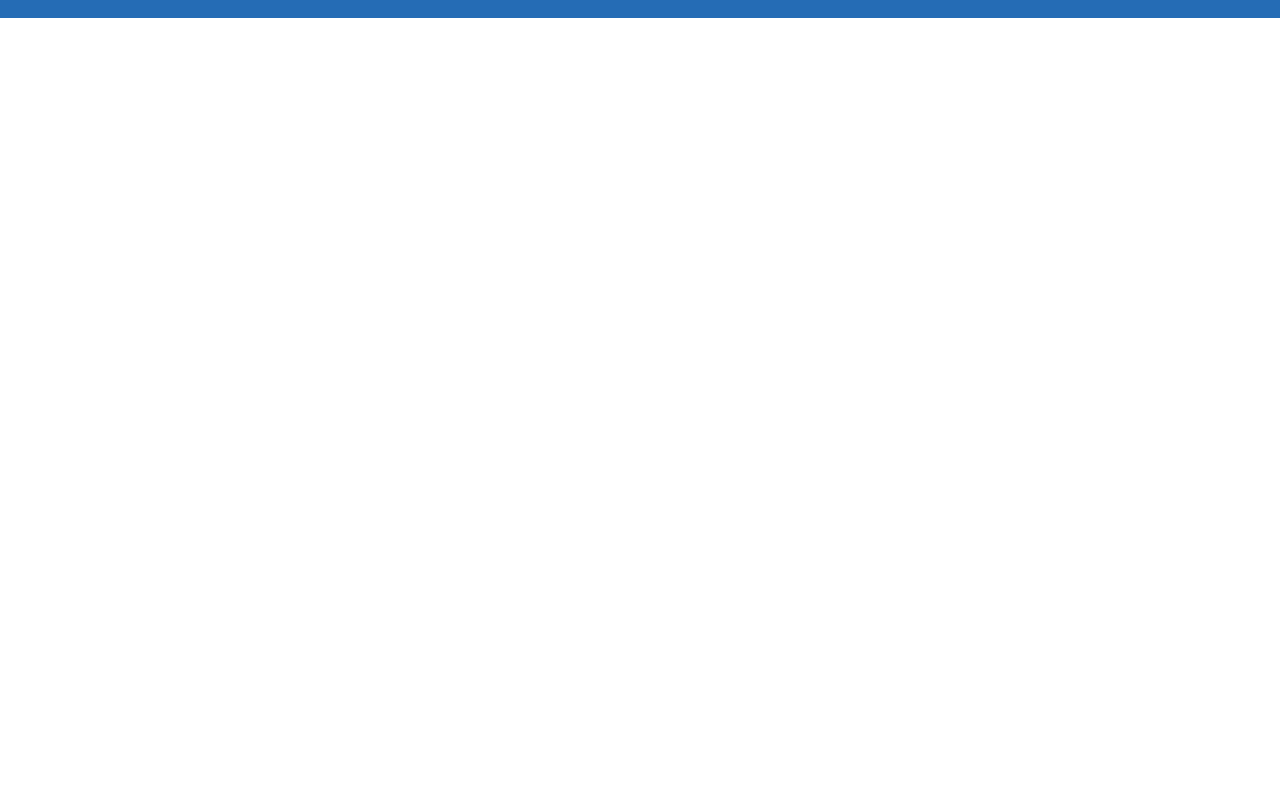
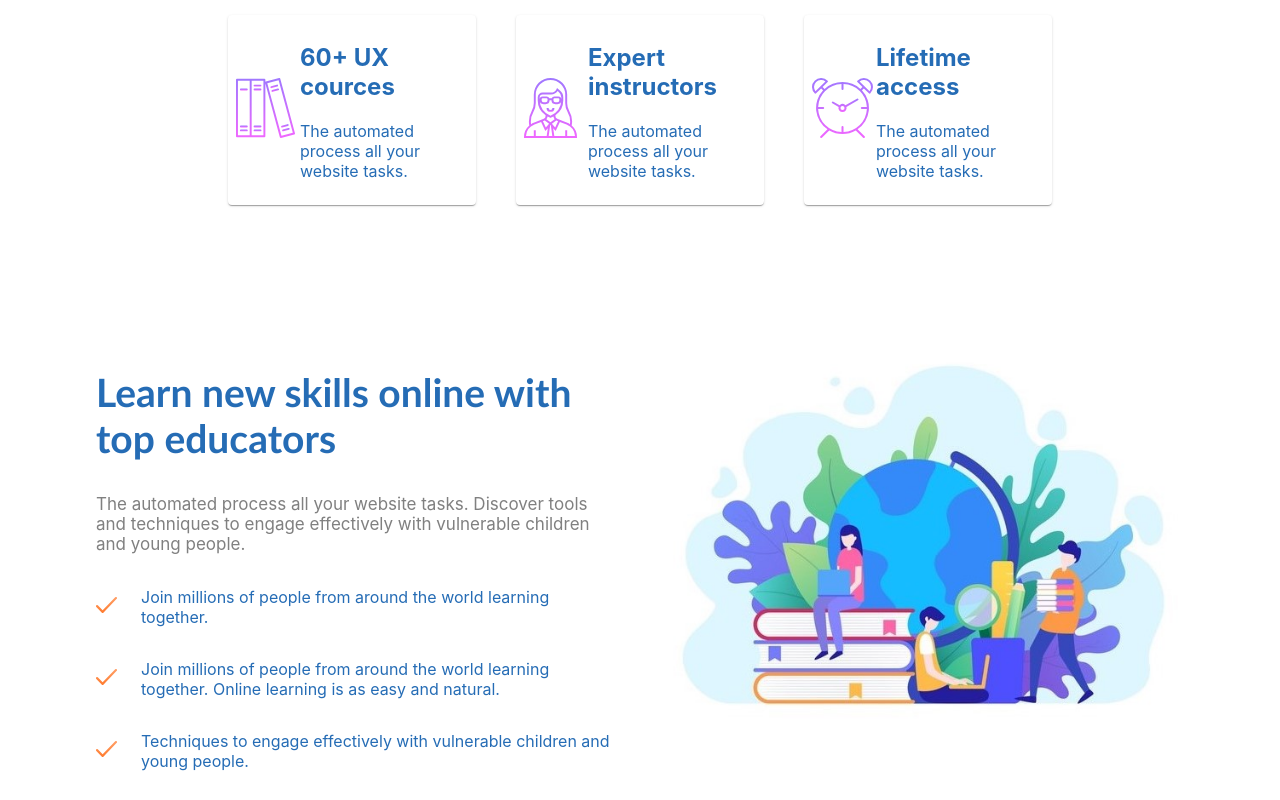
Before and after one commit to AhsanulHaq777/Website-using-WAAPI, a React (Create React App) app: page /about in a window 1280 px wide. Shown: the part 540-1340 px from the top of the page. Before the commit the page ends 800 px from the top, so only its background shows below. Built offline with nearby package versions, Linux system fonts and the light colour scheme.

Commit message:
added About.css file, updated About.js, Home.js, Home.css files and add an image in Images folder

```diff
--- /dev/null
+++ b/src/About.css
@@ -0,0 +1,13 @@
+/* #papers3 {
+    margin-top: 90px;
+} */
+#learnmainpara {
+    font-family: -apple-system, BlinkMacSystemFont, 'Segoe UI', Roboto, Oxygen, Ubuntu, Cantarell, 'Open Sans', 'Helvetica Neue', sans-serif;
+    font-size: 17px;
+    color: gray;
+    font-weight: normal;
+}
+
+@media(max-width: 431px) {
+    #learningmaindiv {padding: 40px}
+}
--- a/src/About.js
+++ b/src/About.js
@@ -1,9 +1,134 @@
 import React from 'react';
+import './About.css'
+import './Courses.css';
+import './Home.css';
+
+import { makeStyles } from '@material-ui/core/styles';
+import Grid from '@material-ui/core/Grid';
+import { Paper } from '@material-ui/core';
+
+import icon1 from './Images/icon1.svg'
+import icon2 from './Images/icon2.svg'
+import icon3 from './Images/icon3.svg'
+import iconright from './Images/right-icon.svg'
+import aboutimg from './Images/about.jpg'
+
+const useStyles = makeStyles((theme) => ({
+  root: {
+    flexGrow: 1,
+    padding: theme.spacing(7),
+  },
+  papers3: {
+    padding: theme.spacing(2),
+    marginTop: '90px',
+  },
+  paper: {
+    padding: theme.spacing(1),
+    alignContent: 'center',
+    color: '#256cb5'
+    // backgroundImage: `url(${landingpageimage})`
+  },
+  learn: {
+    flexGrow: 1,
+    padding: theme.spacing(12),
+    marginTop: '20px',
+    marginBottom: '35px',
+  },
+}));
 
 function About() {
+  const classes = useStyles();
   return (
     <div>
-      Welcome about me
+      <div id="topimg">
+        <Grid justify="center" alignItems="center" container className={classes.root}>
+          <Grid item xs={12} sm={12} md={6} lg={4}>
+            <div id="headingdiv">
+              <h2 id="heading">About us</h2>
+              <h5>Home | About</h5>
+            </div>
+          </Grid>
+          <Grid item xs={12} sm={12} md={6} lg={6}></Grid>
+        </Grid>
+      </div>
+      <div className={classes.papers3} id="papers3">
+        <Grid container spacing={3}  >
+          <Grid item xs={2} sm={2} md={2} lg={2}></Grid>
+          <Grid item xs={8} sm={8} md={8} lg={8}>
+            <Grid container justify="center" alignItems="center" spacing={5} >
+              <Grid item xs={12} sm={12} md={6} lg={4}>
+                <Paper className={classes.paper}>
+                  <Grid container justify="center" alignItems="center" spacing={3}>
+                    <Grid item xs={4} sm={4} md={4} lg={3}>
+                      <div>
+                        <img alt="img1" src={icon1} />
+                      </div>
+                    </Grid>
+                    <Grid item xs={8} sm={8} md={8} lg={9}>
+                      <div>
+                        <h2>60+ UX cources</h2>
+                        <p>The automated process all your website tasks.</p>
+                      </div>
+                    </Grid>
+                  </Grid>
+                </Paper>
+              </Grid>
+              <Grid item xs={12} sm={12} md={6} lg={4}>
+                <Paper className={classes.paper}>
+                  <Grid container justify="center" alignItems="center" spacing={3}>
+                    <Grid item xs={4} sm={4} md={4} lg={3}><div><img alt="img2" src={icon2} /></div></Grid>
+                    <Grid item xs={8} sm={8} md={8} lg={9}><div ><h2>Expert instructors</h2>
+                      <p>The automated process all your website tasks.</p></div></Grid>
+                  </Grid>
+                </Paper>
+              </Grid>
+              <Grid item xs={12} sm={12} md={6} lg={4}>
+                <Paper className={classes.paper}>
+                  <Grid container justify="center" alignItems="center" spacing={3}>
+                    <Grid item xs={4} sm={4} md={4} lg={3} ><div><img alt="img3" src={icon3} /></div></Grid>
+                    <Grid item xs={8} sm={8} md={8} lg={9} ><div ><h2>Lifetime access</h2>
+                      <p>The automated process all your website tasks.</p></div></Grid>
+                  </Grid>
+                </Paper>
+              </Grid>
+            </Grid>
+          </Grid>
+          <Grid item xs={2} sm={2} md={2} lg={2}></Grid>
+        </Grid>
+      </div>
+      <div id="learningmaindiv" className={classes.learn}>
+        <Grid container spacing={5} >
+          <Grid item xs={12} sm={12} md={6} lg={6}>
+            <div id="learnheading"><h2>Learn new skills online with top educators</h2>
+              <p id="learnmainpara">The automated process all your website tasks. Discover tools and techniques to engage effectively with vulnerable children and young people.</p>
+            </div>
+            <Grid container>
+
+              <Grid container spacing={2} justify="center" alignItems="center">
+                <Grid item xs={1} sm={1} md={1} lg={1}><div><img alt="learn2" src={iconright} /></div></Grid>
+                <Grid item xs={11} sm={11} md={11} lg={11}>
+                  <div id="learnpara"><p>Join millions of people from around the world learning together.</p></div>
+                </Grid>
+              </Grid>
+              <Grid container spacing={2} justify="center" alignItems="center">
+                <Grid item xs={1} sm={1} md={1} lg={1}><div><img alt="learn3" src={iconright} /></div></Grid>
+                <Grid item xs={11} sm={11} md={11} lg={11}>
+                  <div id="learnpara"><p>Join millions of people from around the world learning together. Online learning is as easy and natural.</p></div>
+                </Grid>
+              </Grid>
+              <Grid container spacing={2} justify="center" alignItems="center">
+                <Grid item xs={1} sm={1} md={1} lg={1}><div><img alt="learn4" src={iconright} /></div></Grid>
+                <Grid item xs={11} sm={11} md={11} lg={11}>
+                  <div id="learnpara"><p>Techniques to engage effectively with vulnerable children and young people.</p></div>
+                </Grid>
+              </Grid>
+            </Grid>
+          </Grid>
+          <Grid item xs={12} sm={12} md={6} lg={6}>
+            <div id="learnimgdiv"><img id="learnimg" alt="learn1" src={aboutimg} /></div>
+          </Grid>
+        </Grid>
+      </div>
     </div>
   );
 }
--- a/src/Home.css
+++ b/src/Home.css
@@ -53,11 +53,6 @@
 
   }
 
-  #papers-3 {
-    /* position: absolute; */
-    margin-top: -30px;
-  }
-
 
   /* css for features (Home) */
 
--- a/src/Home.js
+++ b/src/Home.js
@@ -29,9 +29,9 @@ import iconright from './Images/right-icon.svg'
 
 const useStyles = makeStyles((theme) => ({
   root: {
-    flexGrow: 1,
-    alignContent: 'center',
-    textAlign: 'center',
+    // flexGrow: 1,
+    // alignContent: 'center',
+    // textAlign: 'center',
     padding: theme.spacing(2)
   },
 
@@ -40,6 +40,10 @@ const useStyles = makeStyles((theme) => ({
     alignContent: 'center',
     color: '#256cb5'
     // backgroundImage: `url(${landingpageimage})`
+  },
+  papers3: {
+    padding: theme.spacing(2),
+    marginTop: '-30px',
   },
   button: {
     background: 'linear-gradient(45deg, #2196F3 30%, #21CBF3 90%)',
@@ -70,7 +74,7 @@ function Home() {
   const classes = useStyles();
   return (
     <div >
-      <div id="main-grid-image" >
+      <div className={classes.root} id="main-grid-image" >
         <Grid container spacing={3} >
           <Grid container item xs={12} sm={12} md={6} lg={6}>
             <Grid container item xs={12} sm={12} md={12} lg={12}></Grid>
@@ -102,7 +106,7 @@ function Home() {
           </Grid>
         </Grid>
       </div>
-      <div id="papers-3">
+      <div className={classes.papers3}>
         <Grid container spacing={3}  >
           <Grid item xs={2} sm={2} md={2} lg={2}></Grid>
           <Grid item xs={8} sm={8} md={8} lg={8}>
```
Also changed, not shown: src/Images/about.jpg (added).
